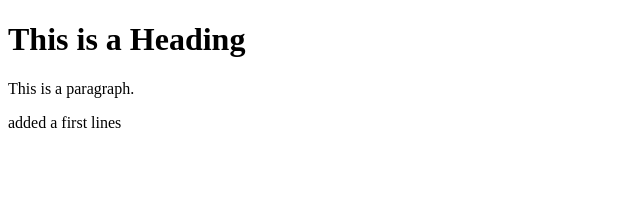
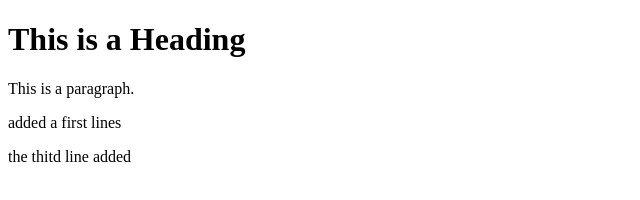
Before and after one commit to ramkumar23/Test1234, a plain HTML site: page index.html in a window 1280 px wide. Shown: the whole page, without its empty margins (0-640 px from the left). Drawn offline with Linux system fonts and the light colour scheme.

Commit message:
THIRD commit

```diff
--- a/index.html
+++ b/index.html
@@ -10,6 +10,7 @@
 <h1>This is a Heading</h1>
 <p>This is a paragraph.</p>
 <p>added a first lines</p>
+<p>the thitd line added </p>
 
 </body>
 </html>
```
